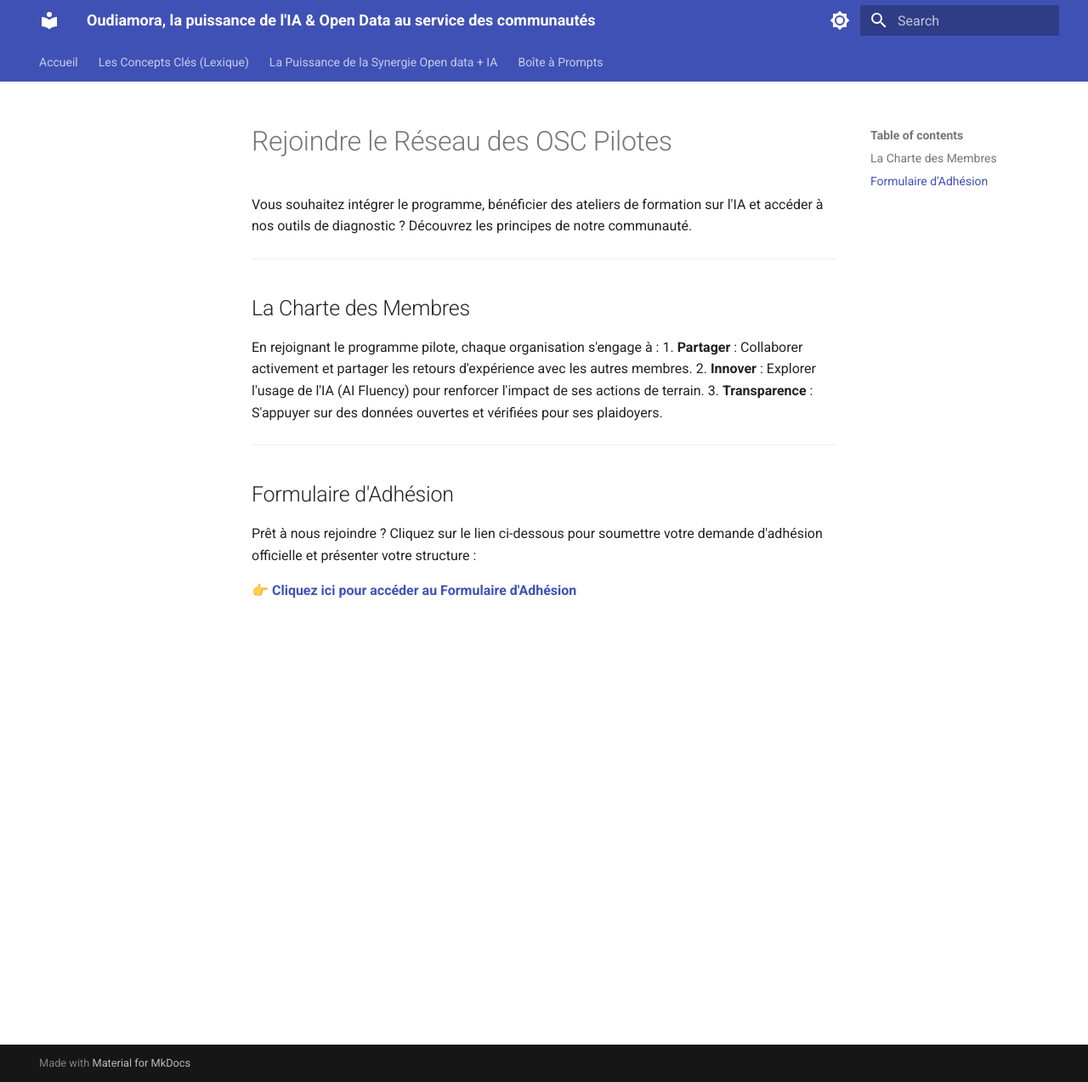
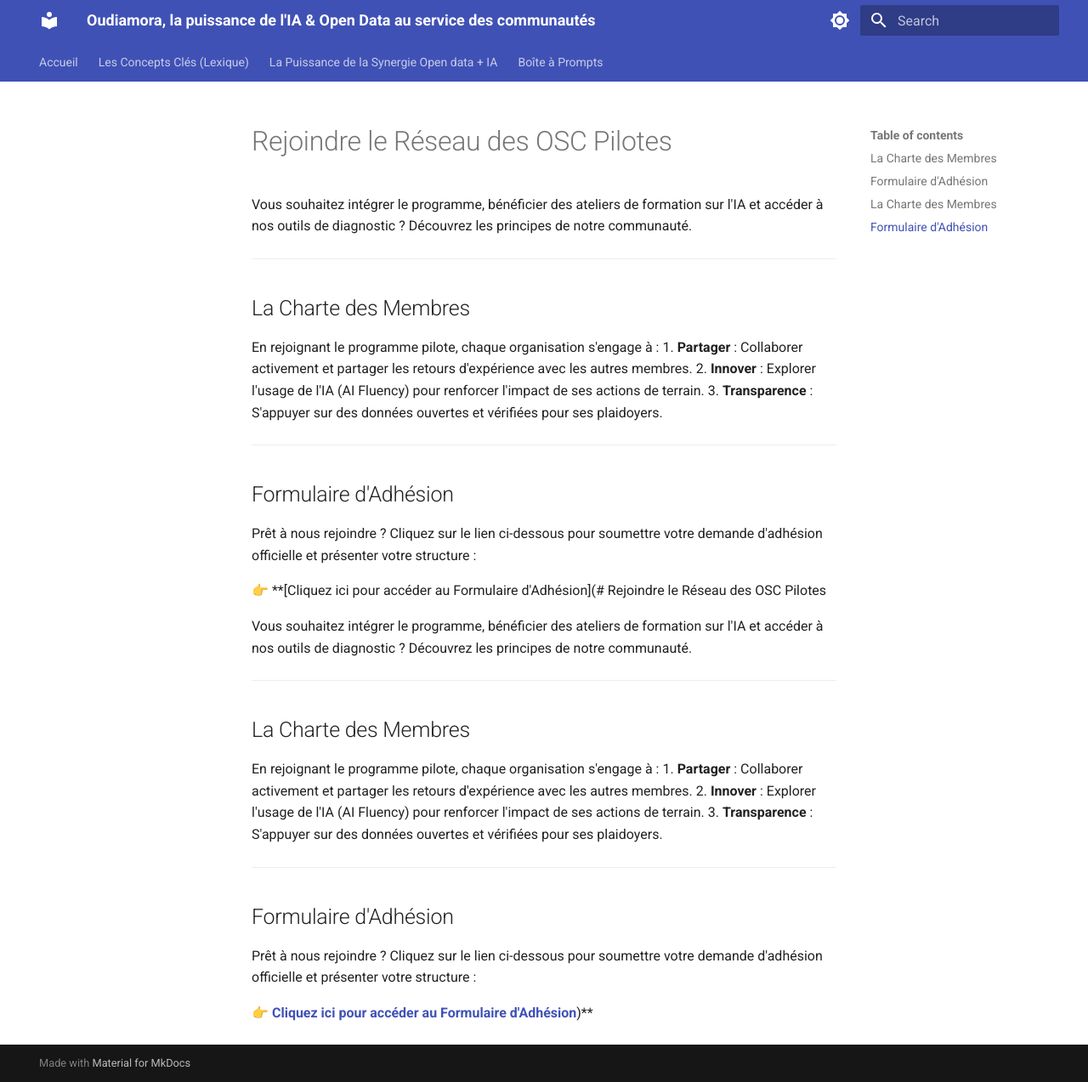
Before and after one commit to Link4Dev/oudiamora, an MkDocs documentation site: the page built from docs/devenir-membre.md, in a window 1280 px wide and 1273 px high. Shown: the whole window at 85% size. Built offline with MkDocs 1.6.1 and Material for MkDocs 9.7.7, drawn with Linux system fonts in a browser that asks for light colours.

Commit message:
Update devenir-membre.md

```diff
--- a/docs/devenir-membre.md
+++ b/docs/devenir-membre.md
@@ -17,4 +17,23 @@ En rejoignant le programme pilote, chaque organisation s'engage à :
 
 Prêt à nous rejoindre ? Cliquez sur le lien ci-dessous pour soumettre votre demande d'adhésion officielle et présenter votre structure :
 
-👉 **[Cliquez ici pour accéder au Formulaire d'Adhésion](https://votre-lien-de-formulaire-ici.com)**
+👉 **[Cliquez ici pour accéder au Formulaire d'Adhésion](# Rejoindre le Réseau des OSC Pilotes
+
+Vous souhaitez intégrer le programme, bénéficier des ateliers de formation sur l'IA et accéder à nos outils de diagnostic ? Découvrez les principes de notre communauté.
+
+---
+
+## La Charte des Membres
+
+En rejoignant le programme pilote, chaque organisation s'engage à :
+1. **Partager** : Collaborer activement et partager les retours d'expérience avec les autres membres.
+2. **Innover** : Explorer l'usage de l'IA (AI Fluency) pour renforcer l'impact de ses actions de terrain.
+3. **Transparence** : S'appuyer sur des données ouvertes et vérifiées pour ses plaidoyers.
+
+---
+
+## Formulaire d'Adhésion
+
+Prêt à nous rejoindre ? Cliquez sur le lien ci-dessous pour soumettre votre demande d'adhésion officielle et présenter votre structure :
+
+👉 **[Cliquez ici pour accéder au Formulaire d'Adhésion](https://votre-lien-de-formulaire-ici.com)**)**
```
